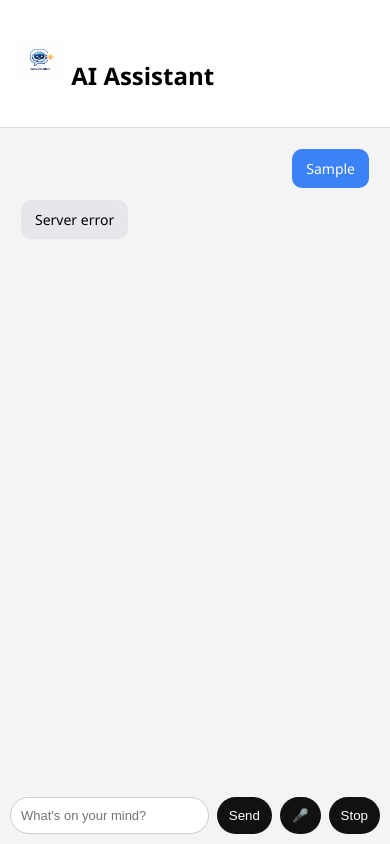
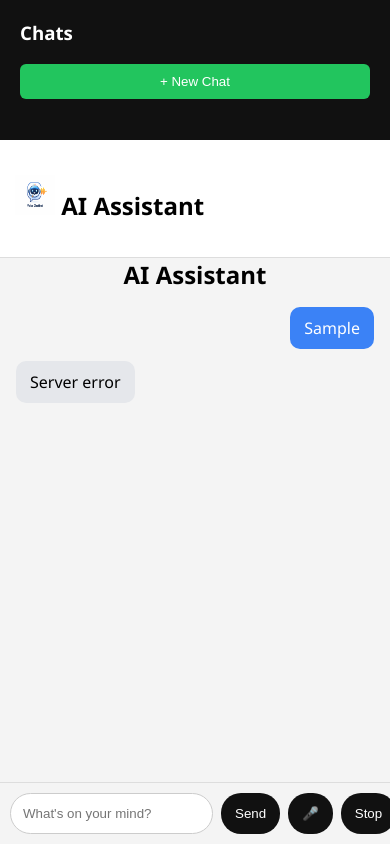
Before and after one commit to devendard-n/Voice-chatbot, a website: page public/index.html in a window 390 px wide. Both pictures are taken after typing "Sample" into the empty fields and a click on the button "Send". Drawn offline with Linux system fonts and the light colour scheme; no server answers.

Commit message:
modified:   public/style.css

```diff
--- a/public/style.css
+++ b/public/style.css
@@ -1,27 +1,23 @@
-/* RESET */
-
 *{
 box-sizing:border-box;
 }
 
 body{
 margin:0;
-font-family:Segoe UI,Arial;
+font-family:Segoe UI, Arial;
 background:#f4f4f4;
-height:100vh;
-display:flex;
-}
-
-/* MAIN LAYOUT */
-
-.layout{
-display:flex;
-width:100%;
 height:100vh;
 overflow:hidden;
 }
 
-/* SIDEBAR */
+/* layout */
+
+.layout{
+display:flex;
+height:100vh;
+}
+
+/* sidebar */
 
 .sidebar{
 width:230px;
@@ -59,7 +55,6 @@ border-radius:6px;
 cursor:pointer;
 display:flex;
 justify-content:space-between;
-align-items:center;
 }
 
 .delete-btn{
@@ -69,15 +64,7 @@ color:red;
 cursor:pointer;
 }
 
-/* LOGO */
-
-.logo-box{
-width:50px;
-height:50px;
-object-fit:contain;
-}
-
-/* MAIN APP */
+/* main */
 
 .app{
 flex:1;
@@ -86,7 +73,7 @@ flex-direction:column;
 height:100vh;
 }
 
-/* HEADER */
+/* header */
 
 header{
 padding:15px;
@@ -97,54 +84,45 @@ align-items:center;
 gap:10px;
 }
 
-/* CHAT AREA */
+/* logo */
+
+.logo-box{
+width:40px;
+height:40px;
+}
+
+/* chat area */
 
 #chatArea{
 flex:1;
 display:flex;
 flex-direction:column;
-align-items:center;
-justify-content:center;
-position:relative;
+height:100%;
+overflow:hidden;
 }
 
-/* CENTER LOGO */
+/* center logo */
 
 .logo{
 font-size:36px;
 font-weight:600;
-margin-bottom:30px;
-text-align:center;
+margin:auto;
 }
 
-/* CENTER MODE */
+/* chat container */
 
-.center-mode #chat{
-display:none;
-}
-
-/* CHAT MODE */
-
-.chat-mode{
-justify-content:flex-end;
-}
-
-.chat-mode .logo{
-display:none;
-}
-
-.chat-mode #chat{
-display:flex;
-flex-direction:column;
-width:100%;
-max-width:700px;
-margin:auto;
+#chat{
 flex:1;
 overflow-y:auto;
 padding:20px;
+display:flex;
+flex-direction:column;
+max-width:800px;
+width:100%;
+margin:auto;
 }
 
-/* MESSAGES */
+/* messages */
 
 .message{
 padding:10px 14px;
@@ -152,6 +130,7 @@ border-radius:10px;
 margin:6px;
 max-width:70%;
 word-wrap:break-word;
+white-space:pre-wrap;
 }
 
 .user{
@@ -165,15 +144,17 @@ background:#e5e7eb;
 align-self:flex-start;
 }
 
-/* INPUT AREA */
+/* composer */
 
 .composer{
 width:100%;
-max-width:700px;
+max-width:800px;
+margin:auto;
 display:flex;
 gap:8px;
 padding:15px;
 background:#f4f4f4;
+border-top:1px solid #ddd;
 }
 
 .composer input{
@@ -182,7 +163,6 @@ padding:12px;
 border-radius:25px;
 border:1px solid #ccc;
 outline:none;
-font-size:14px;
 }
 
 .composer button{
@@ -199,101 +179,34 @@ display:none;
 padding:10px;
 }
 
-/* TABLET */
-
-@media (max-width:900px){
-
-.sidebar{
-width:200px;
-}
-
-.chat-mode #chat{
-max-width:600px;
-}
-
-}
-
-/* MOBILE */
+/* mobile responsive */
 
 @media (max-width:700px){
 
-    .sidebar{
-display:none;
-    }
-
-body{
-flex-direction:column;
-}
-
 .layout{
 flex-direction:column;
-height:100vh;
 }
 
 .sidebar{
 width:100%;
-height:150px;
-overflow-y:auto;
-flex-shrink:0;
-}
-
-.app{
-flex:1;
-height:auto;
-}
-
-#chatArea{
-flex:1;
-justify-content:flex-start;
-overflow:hidden;
-}
-
-.chat-mode #chat{
-max-width:100%;
-padding:15px;
-height:100%;
+height:140px;
 overflow-y:auto;
 }
 
+#chat{
+padding:10px;
+}
+
 .composer{
-max-width:100%;
 padding:10px;
 }
 
 .message{
-max-width:85%;
+max-width:90%;
 }
 
 .logo{
-font-size:26px;
-margin-top:40px;
+font-size:24px;
 }
 
 }
-
-/* SMALL MOBILE */
-
-@media (max-width:480px){
-    .sidebar{
-        display: none;
-    }
-
-.logo{
-font-size:22px;
-}
-
-.composer input{
-padding:10px;
-font-size:13px;
-}
-
-.composer button{
-padding:8px 12px;
-}
-
-.message{
-font-size:14px;
-max-width:90%;
-}
-
-}
```
